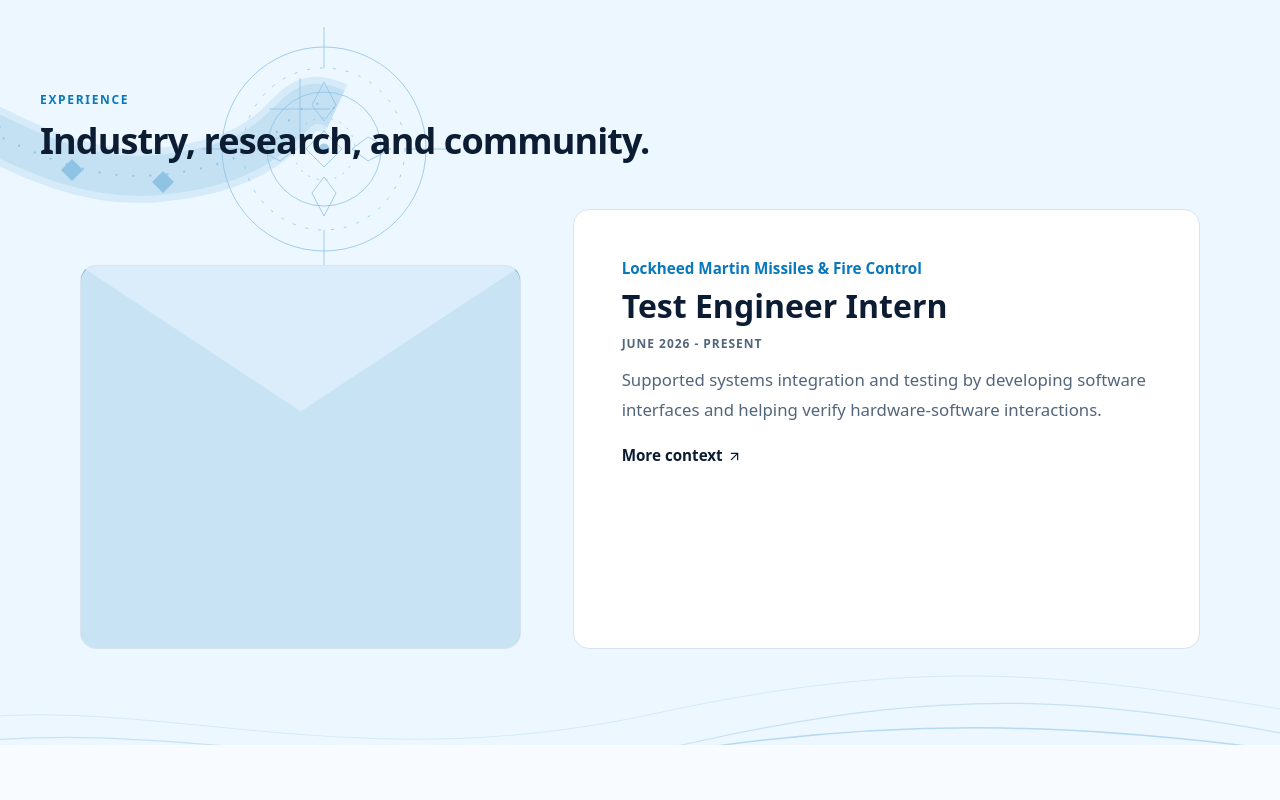
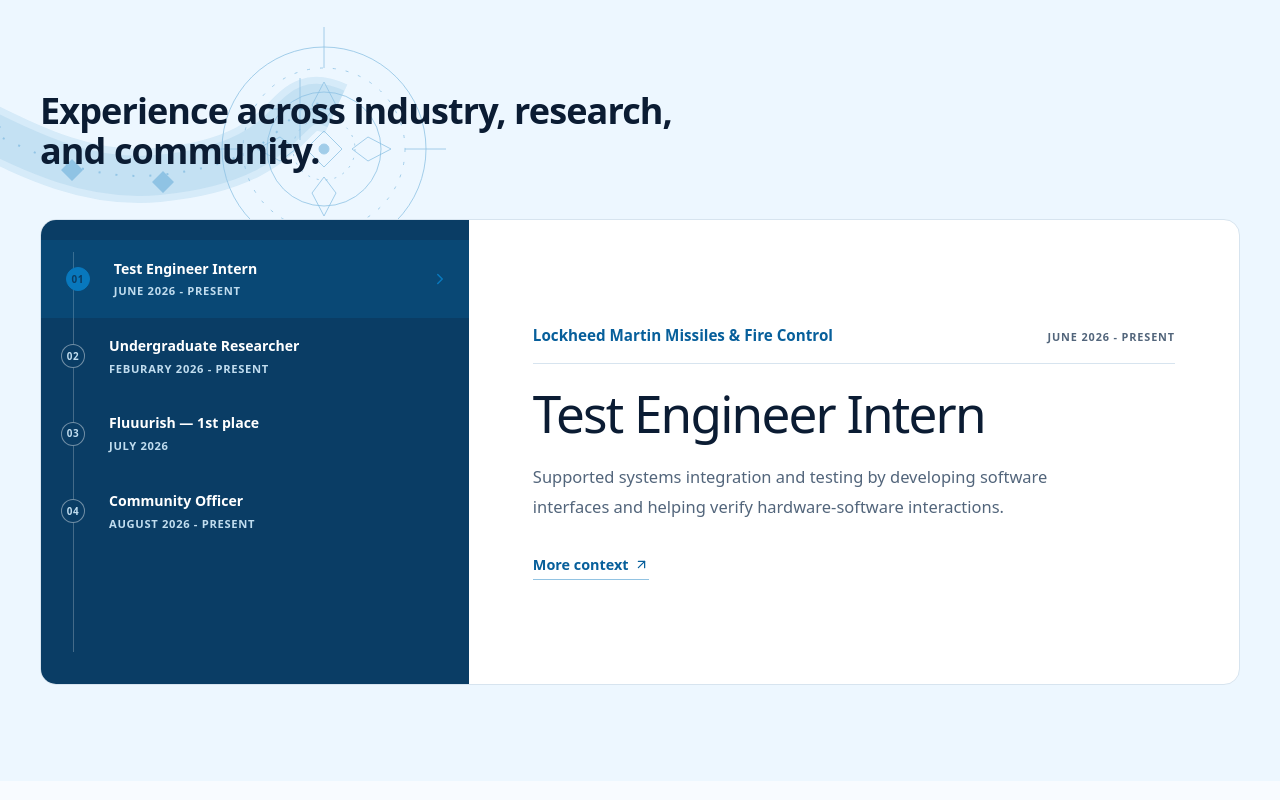
Before and after one commit to AndyKhandy/portfolio, a React (Vite) app: page / in a window 1280 px wide. Shown: the part 1480-2280 px from the top of the page. Built offline with nearby package versions, Linux system fonts and the light colour scheme.

Commit message:
refactor: fix stars in light mode + change experience section envelop

```diff
--- a/src/components/home/ExperienceTimeline.tsx
+++ b/src/components/home/ExperienceTimeline.tsx
@@ -1,27 +1,15 @@
-import { useEffect, useRef, useState, type KeyboardEvent } from "react";
-import { ArrowUpRight } from "lucide-react";
+import { useRef, useState, type KeyboardEvent } from "react";
+import { ArrowUpRight, ChevronRight } from "lucide-react";
 import { AnimatePresence, motion, useReducedMotion } from "framer-motion";
 import { Link } from "react-router-dom";
 import { experiences } from "../../data/experiences";
 import OceanDecor from "../ui/OceanDecor";
 import SectionHeading from "../ui/SectionHeading";
 export default function ExperienceTimeline() {
-  const [isEnvelopeOpen, setIsEnvelopeOpen] = useState(() =>
-    window.matchMedia("(max-width: 767px)").matches,
-  );
   const [selectedIndex, setSelectedIndex] = useState(0);
   const reduceMotion = useReducedMotion();
   const tabRefs = useRef<(HTMLButtonElement | null)[]>([]);
   const selectedExperience = experiences[selectedIndex];
-
-  useEffect(() => {
-    const media = window.matchMedia("(max-width: 767px)");
-    const syncEnvelope = (event: MediaQueryListEvent) =>
-      setIsEnvelopeOpen(event.matches);
-
-    media.addEventListener("change", syncEnvelope);
-    return () => media.removeEventListener("change", syncEnvelope);
-  }, []);
 
   function selectExperience(index: number) {
     setSelectedIndex(index);
@@ -41,39 +29,19 @@ export default function ExperienceTimeline() {
   }
 
   return (
-    <section id="experience" className="section section-tint ocean-section ocean-section-ornamented">
-      <OceanDecor variant="wave" className="section-wave" />
+    <section id="experience" className="section ocean-section ocean-section-ornamented">
       <OceanDecor variant="compass-ribbon" className="experience-route" />
       <div className="page-shell">
         <SectionHeading
-          eyebrow="Experience"
-          title="Industry, research, and community."
+          title="Experience across industry, research, and community."
         />
         <div className="experience-explorer mt-12">
-          <div className={`experience-envelope ${isEnvelopeOpen ? "is-open" : ""}`}>
-            {!isEnvelopeOpen && (
-              <button
-                aria-label="Open experience envelope"
-                className="experience-envelope-toggle"
-                onClick={() => setIsEnvelopeOpen(true)}
-                type="button"
-              />
-            )}
-            <AnimatePresence>
-              {isEnvelopeOpen && (
-                <motion.div
-                  animate={{ opacity: 1, y: 0 }}
-                  aria-label="Select an experience"
-                  className="experience-slip-stack"
-                  initial={reduceMotion ? false : { opacity: 0, y: 20 }}
-                  role="tablist"
-                  transition={{ duration: 0.3 }}
-                >
+          <div aria-label="Select an experience" className="experience-archive" role="tablist">
             {experiences.map((item, index) => (
               <button
                 aria-controls={`experience-panel-${item.slug}`}
                 aria-selected={index === selectedIndex}
-                      className="experience-slip"
+                className="experience-entry"
                 id={`experience-tab-${item.slug}`}
                 key={item.slug}
                 onClick={() => selectExperience(index)}
@@ -83,18 +51,22 @@ export default function ExperienceTimeline() {
                 tabIndex={index === selectedIndex ? 0 : -1}
                 type="button"
               >
-                      {item.role}
+                <span className="experience-entry-index" aria-hidden="true">
+                  {String(index + 1).padStart(2, "0")}
+                </span>
+                <span className="experience-entry-copy">
+                  <span className="experience-entry-role">{item.role}</span>
+                  <span className="experience-entry-dates">{item.dates}</span>
+                </span>
+                <ChevronRight aria-hidden="true" className="experience-entry-arrow" size={18} />
               </button>
             ))}
-                </motion.div>
-              )}
-            </AnimatePresence>
           </div>
           <AnimatePresence mode="wait">
             <motion.article
               animate={{ opacity: 1, x: 0 }}
               aria-labelledby={`experience-tab-${selectedExperience.slug}`}
-              className="experience-sheet card"
+              className="experience-sheet"
               exit={reduceMotion ? undefined : { opacity: 0, x: -12 }}
               id={`experience-panel-${selectedExperience.slug}`}
               initial={reduceMotion ? false : { opacity: 0, x: 12 }}
@@ -102,18 +74,18 @@ export default function ExperienceTimeline() {
               role="tabpanel"
               transition={{ duration: 0.22 }}
             >
-              <p className="text-sm font-semibold text-[var(--accent)]">
-                {selectedExperience.organization}
-              </p>
-              <h3 className="mt-2 text-xl font-bold">{selectedExperience.role}</h3>
+              <div className="experience-sheet-heading">
+                <p className="experience-organization">{selectedExperience.organization}</p>
                 <p className="timeline-dates">{selectedExperience.dates}</p>
+              </div>
+              <h3>{selectedExperience.role}</h3>
               {selectedExperience.description && (
-                <p className="mt-3 leading-7 text-[var(--muted)]">
+                <p className="experience-description">
                   {selectedExperience.description}
                 </p>
               )}
               <Link
-                className="mt-5 inline-flex items-center gap-1 text-sm font-bold text-[var(--accent)] hover:underline"
+                className="experience-link"
                 to={`/experience/${selectedExperience.slug}`}
               >
                 More context <ArrowUpRight size={15} />
--- a/src/components/ui/OceanDecor.tsx
+++ b/src/components/ui/OceanDecor.tsx
@@ -235,6 +235,7 @@ function HeroStarsDecor({ className }: Pick<OceanDecorProps, "className">) {
             >
               <path
                 d={`M0 ${-star.size} ${star.size} 0 0 ${star.size} ${-star.size} 0Z`}
+                fill="none"
               />
               <path
                 d={`M0 ${-star.size * 0.45} ${star.size * 0.45} 0 0 ${star.size * 0.45} ${-star.size * 0.45} 0Z`}
--- a/src/components/ui/SectionHeading.tsx
+++ b/src/components/ui/SectionHeading.tsx
@@ -1,5 +1,5 @@
 interface SectionHeadingProps {
-  eyebrow: string;
+  eyebrow?: string;
   title: string;
   children?: React.ReactNode;
 }
@@ -11,8 +11,8 @@ export default function SectionHeading({
 }: SectionHeadingProps) {
   return (
     <div className="max-w-2xl">
-      <p className="eyebrow">{eyebrow}</p>
-      <h2 className="mt-3 text-3xl font-bold tracking-tight sm:text-4xl">
+      {eyebrow && <p className="eyebrow">{eyebrow}</p>}
+      <h2 className={`${eyebrow ? "mt-3" : ""} text-3xl font-bold tracking-tight sm:text-4xl`}>
         {title}
       </h2>
       {children && (
--- a/src/index.css
+++ b/src/index.css
@@ -175,10 +175,26 @@ button {
   inset: 0;
   content: "";
   background-image:
-    radial-gradient(circle at 14% 22%, color-mix(in srgb, var(--accent), transparent 64%) 0 1px, transparent 1.5px),
-    radial-gradient(circle at 82% 16%, color-mix(in srgb, var(--accent), transparent 70%) 0 1px, transparent 1.5px),
-    radial-gradient(circle at 72% 48%, color-mix(in srgb, var(--accent), transparent 76%) 0 1px, transparent 1.5px),
-    radial-gradient(circle at 24% 72%, color-mix(in srgb, var(--accent), transparent 78%) 0 1px, transparent 1.5px);
+    radial-gradient(
+      circle at 14% 22%,
+      color-mix(in srgb, var(--accent), transparent 64%) 0 1px,
+      transparent 1.5px
+    ),
+    radial-gradient(
+      circle at 82% 16%,
+      color-mix(in srgb, var(--accent), transparent 70%) 0 1px,
+      transparent 1.5px
+    ),
+    radial-gradient(
+      circle at 72% 48%,
+      color-mix(in srgb, var(--accent), transparent 76%) 0 1px,
+      transparent 1.5px
+    ),
+    radial-gradient(
+      circle at 24% 72%,
+      color-mix(in srgb, var(--accent), transparent 78%) 0 1px,
+      transparent 1.5px
+    );
   opacity: 0.7;
   pointer-events: none;
 }
@@ -268,11 +284,31 @@ button {
   inset: 0;
   content: "";
   background-image:
-    radial-gradient(circle at 10% 16%, color-mix(in srgb, var(--accent), transparent 32%) 0 1px, transparent 1.5px),
-    radial-gradient(circle at 22% 32%, color-mix(in srgb, var(--accent), transparent 48%) 0 1px, transparent 1.5px),
-    radial-gradient(circle at 76% 20%, color-mix(in srgb, var(--accent), transparent 30%) 0 1px, transparent 1.5px),
-    radial-gradient(circle at 88% 54%, color-mix(in srgb, var(--accent), transparent 44%) 0 1px, transparent 1.5px),
-    radial-gradient(circle at 38% 74%, color-mix(in srgb, var(--accent), transparent 50%) 0 1px, transparent 1.5px),
+    radial-gradient(
+      circle at 10% 16%,
+      color-mix(in srgb, var(--accent), transparent 32%) 0 1px,
+      transparent 1.5px
+    ),
+    radial-gradient(
+      circle at 22% 32%,
+      color-mix(in srgb, var(--accent), transparent 48%) 0 1px,
+      transparent 1.5px
+    ),
+    radial-gradient(
+      circle at 76% 20%,
+      color-mix(in srgb, var(--accent), transparent 30%) 0 1px,
+      transparent 1.5px
+    ),
+    radial-gradient(
+      circle at 88% 54%,
+      color-mix(in srgb, var(--accent), transparent 44%) 0 1px,
+      transparent 1.5px
+    ),
+    radial-gradient(
+      circle at 38% 74%,
+      color-mix(in srgb, var(--accent), transparent 50%) 0 1px,
+      transparent 1.5px
+    ),
     repeating-radial-gradient(
       ellipse 120% 42% at 50% 120%,
       color-mix(in srgb, var(--accent), transparent 72%) 0 1px,
@@ -589,7 +625,6 @@ button {
   padding: 1.5rem;
   transition: 200ms ease-in;
 }
-
 #skills .card {
   text-align: center;
 }
@@ -597,139 +632,197 @@ button {
 .card:hover {
   border-color: var(--accent);
 }
+#experience {
+  --experience-canvas: var(--surface-alt);
+  --experience-panel: var(--card);
+  --experience-rail: color-mix(in srgb, var(--text), var(--accent) 36%);
+  --experience-rail-text: var(--card);
+  --experience-rail-muted: color-mix(in srgb, var(--card), var(--accent) 25%);
+  --experience-ink: var(--text);
+  --experience-muted: var(--muted);
+  --experience-line: var(--line);
+  --experience-emphasis: var(--accent);
+  --experience-emphasis-strong: var(--accent-strong);
+  --experience-active: color-mix(in srgb, var(--accent), transparent 82%);
+  background: var(--experience-canvas);
+  color: var(--experience-ink);
+}
+.dark #experience {
+  --experience-rail: color-mix(in srgb, var(--surface), var(--accent) 40%);
+  --experience-rail-text: var(--text);
+  --experience-rail-muted: color-mix(in srgb, var(--text), var(--accent) 28%);
+}
+#experience .experience-route {
+  color: var(--experience-emphasis);
+}
 .experience-explorer {
   display: grid;
-  grid-template-columns: minmax(13rem, 0.95fr) minmax(0, 1.35fr);
-  align-items: stretch;
-  gap: clamp(1.5rem, 4vw, 4rem);
-  width: min(100%, 70rem);
+  grid-template-columns: minmax(17rem, 0.75fr) minmax(0, 1.35fr);
+  width: min(100%, 76rem);
   margin-inline: auto;
+  overflow: hidden;
+  border: 1px solid var(--experience-line);
+  border-radius: 1rem;
+  background: var(--experience-panel);
 }
-.experience-envelope {
-  --envelope-fold: color-mix(in srgb, var(--accent) 55%, var(--line));
+.experience-archive {
   position: relative;
-  min-height: 24rem;
-  overflow: visible;
-  border: 1px solid var(--line);
-  border-radius: 1rem;
-  background: color-mix(in srgb, var(--accent), var(--surface-alt) 92%);
-  margin-top: 3.5rem;
+  display: grid;
+  align-content: start;
+  background: var(--experience-rail);
+  padding: 1.25rem 0;
 }
-.experience-envelope::before {
+.experience-archive::before {
   position: absolute;
-  top: -5rem;
-  left: 16.5%;
-  z-index: 0;
-  width: 70%;
-  height: 5rem;
+  top: 2rem;
+  bottom: 2rem;
+  left: 2rem;
+  width: 1px;
   content: "";
-  clip-path: polygon(50% 0, 100% 100%, 0 100%);
-  background: color-mix(in srgb, var(--accent) 20%, var(--card));
+  background: color-mix(in srgb, var(--experience-rail-text), transparent 76%);
 }
-.experience-envelope::after {
-  position: absolute;
-  right: 0;
-  bottom: 0;
-  left: 0;
-  z-index: 2;
-  height: 75%;
-  content: "";
-  border-radius: 15px;
-  clip-path: polygon(0 0, 39% 52%, 61% 52%, 100% 0, 100% 100%, 0 100%);
-  background: color-mix(in srgb, var(--accent) 16%, var(--surface-alt));
-  filter: drop-shadow(0 -1px 0 var(--envelope-fold));
-  pointer-events: none;
-}
-.experience-envelope:not(.is-open)::before {
-  display: none;
-}
-.experience-envelope:not(.is-open)::after {
-  height: 100%;
-  clip-path: polygon(0 0, 50% 38%, 100% 0, 100% 100%, 0 100%);
-}
-.experience-envelope-toggle {
-  position: absolute;
-  z-index: 2;
-  inset: 0;
+.experience-entry {
+  position: relative;
+  display: grid;
+  grid-template-columns: 2.25rem minmax(0, 1fr) auto;
+  align-items: center;
+  gap: 0.75rem;
   width: 100%;
   border: 0;
-  border-radius: inherit;
   background: transparent;
+  color: var(--experience-rail-text);
   cursor: pointer;
+  padding: 1.2rem 1.25rem;
+  text-align: left;
+  transition:
+    background 180ms ease,
+    color 180ms ease,
+    padding 180ms ease;
 }
-.experience-envelope-toggle:focus-visible {
-  outline: 3px solid var(--accent);
-  outline-offset: 3px;
+.experience-entry:hover,
+.experience-entry[aria-selected="true"] {
+  background: var(--experience-active);
+  color: var(--experience-rail-text);
+  padding-left: 1.55rem;
 }
-
-.experience-slip-stack {
+.experience-entry:focus-visible {
+  outline: 3px solid var(--experience-emphasis);
+  outline-offset: -3px;
+}
+.experience-entry-index {
   position: relative;
-  z-index: 2;
+  z-index: 1;
   display: grid;
-  padding:  0.12rem;
+  width: 1.5rem;
+  height: 1.5rem;
+  place-items: center;
+  border: 1px solid
+    color-mix(in srgb, var(--experience-rail-text), transparent 58%);
+  border-radius: 50%;
+  background: var(--experience-rail);
+  color: var(--experience-rail-muted);
+  font-size: 0.62rem;
+  font-weight: 800;
+  letter-spacing: 0.06em;
 }
-.experience-slip {
-  text-align: center;
-  position: relative;
-  min-height: 4rem;
-  margin-top: -0.75rem;
-  border: 1px solid var(--line);
-  background: var(--card);
-  color: var(--text);
-  cursor: pointer;
-  padding: 0.9rem 1rem;
-  font-size: 0.8rem;
+.experience-entry[aria-selected="true"] .experience-entry-index {
+  border-color: var(--experience-emphasis);
+  background: var(--experience-emphasis);
+  color: var(--experience-rail);
+}
+.experience-entry-copy {
+  display: grid;
+  gap: 0.35rem;
+}
+.experience-entry-role {
+  font-size: 0.88rem;
+  font-weight: 750;
+  line-height: 1.3;
+}
+.experience-entry-dates {
+  color: var(--experience-rail-muted);
+  font-size: 0.7rem;
+  font-weight: 700;
+  letter-spacing: 0.06em;
+  line-height: 1.35;
+  text-transform: uppercase;
+}
+.experience-entry-arrow {
+  color: var(--experience-emphasis);
+  opacity: 0;
+  transform: translateX(-0.35rem);
+  transition:
+    opacity 180ms ease,
+    transform 180ms ease;
+}
+.experience-entry:hover .experience-entry-arrow,
+.experience-entry[aria-selected="true"] .experience-entry-arrow {
+  opacity: 1;
+  transform: translateX(0);
+}
+.experience-sheet {
+  display: flex;
+  min-height: 29rem;
+  flex-direction: column;
+  justify-content: center;
+  padding: clamp(2rem, 5vw, 5rem);
+}
+.experience-sheet-heading {
+  display: flex;
+  flex-wrap: wrap;
+  align-items: baseline;
+  justify-content: space-between;
+  gap: 0.75rem 1.5rem;
+  border-bottom: 1px solid var(--experience-line);
+  padding-bottom: 1rem;
+}
+.experience-organization {
+  margin: 0;
+  color: var(--experience-emphasis-strong);
+  font-size: 0.95rem;
+  font-weight: 750;
+}
+.timeline-dates {
+  margin: 0;
+  color: var(--experience-muted);
+  font-size: 0.68rem;
   font-weight: 800;
-  line-height: 1.3;
-  transition:
-    transform 180ms ease,
-    border-color 180ms ease,
-    background 180ms ease;
-}
-.experience-slip:first-child {
-  margin-top: 0;
-  border-radius: 10px 10px 0px 0px;
-}
-.experience-slip:hover,
-.experience-slip:focus-visible,
-.experience-slip[aria-selected="true"] {
-  z-index: 2;
-  border-color: var(--accent);
-  background: var(--surface);
-  color: var(--accent);
-}
-.experience-slip:focus-visible {
-  outline: 3px solid var(--accent);
-  outline-offset: 3px;
-}
-
-.experience-sheet {
-  min-height: 24rem;
-  padding: clamp(1.5rem, 4vw, 3rem);
-}
-.experience-sheet > p:first-child {
-  font-size: 0.95rem;
+  letter-spacing: 0.08em;
+  text-transform: uppercase;
 }
 .experience-sheet h3 {
-  font-size: clamp(1.55rem, 2.5vw, 2rem);
-  line-height: 1.15;
+  max-width: 19ch;
+  margin: 1.5rem 0 0;
+  font-size: clamp(2rem, 4vw, 3.8rem);
+  letter-spacing: -0.035em;
+  line-height: 0.98;
 }
-.experience-sheet p.leading-7 {
-  font-size: 1.05rem;
+.experience-description {
+  max-width: 62ch;
+  margin: 1.5rem 0 0;
+  color: var(--experience-muted);
+  font-size: 1.03rem;
   line-height: 1.8;
 }
-.experience-sheet .inline-flex {
-  font-size: 0.95rem;
+.experience-link {
+  display: inline-flex;
+  align-items: center;
+  gap: 0.35rem;
+  width: fit-content;
+  margin-top: 2rem;
+  border-bottom: 1px solid
+    color-mix(in srgb, var(--experience-emphasis), transparent 56%);
+  color: var(--experience-emphasis-strong);
+  font-size: 0.9rem;
+  font-weight: 800;
+  padding-bottom: 0.25rem;
+  transition:
+    color 180ms ease,
+    border-color 180ms ease;
 }
-
-.timeline-dates {
-  margin-top: 10px;
-  width: auto !important;
-  color: var(--muted);
-  font-size: 0.75rem;
-  font-weight: 700;
-  letter-spacing: 0.08em;
-  text-transform: uppercase;
+.experience-link:hover {
+  border-color: var(--experience-emphasis-strong);
+  color: var(--experience-ink);
 }
 
 .project-list {
@@ -900,7 +993,6 @@ button {
   background: transparent;
   font-size: 1rem;
 }
-
 .skill-container {
   display: grid;
   grid-template-columns: repeat(auto-fit, minmax(100px, 1fr));
@@ -1012,35 +1104,37 @@ button {
   }
   .experience-explorer {
     grid-template-columns: 1fr;
-    gap: 1.25rem;
   }
-  .experience-envelope {
-    min-height: 0;
+  .experience-archive {
+    display: flex;
     overflow-x: auto;
-    margin-top: 0;
+    padding: 0;
   }
-  .experience-envelope::before,
-  .experience-envelope::after {
+  .experience-archive::before {
     display: none;
   }
-  .experience-slip-stack {
-    display: flex;
-    width: max-content;
-    gap: 0.65rem;
+  .experience-entry {
+    grid-template-columns: 1.75rem minmax(9.5rem, 1fr);
+    flex: 0 0 min(15rem, 74vw);
+    min-height: 7.5rem;
     padding: 1rem;
-    transform: none;
   }
-  .experience-slip,
-  .experience-slip:first-child {
-    width: min(12rem, 70vw);
-    min-height: 3.5rem;
-    margin: 0;
-    border-radius: 0.7rem;
+  .experience-entry:hover,
+  .experience-entry[aria-selected="true"] {
+    padding-left: 1rem;
   }
-  .experience-slip:hover,
-  .experience-slip:focus-visible,
-  .experience-slip[aria-selected="true"] {
-    transform: translateY(-0.25rem);
+  .experience-entry-arrow {
+    display: none;
+  }
+  .experience-sheet {
+    min-height: 0;
+    padding: 2rem 1.5rem 2.25rem;
+  }
+  .experience-sheet h3 {
+    font-size: clamp(2rem, 10vw, 3rem);
+  }
+  .experience-description {
+    font-size: 1rem;
   }
   .experience-sheet {
     min-height: 0;
```
Lines whose indentation alone changed are shown as unchanged.
